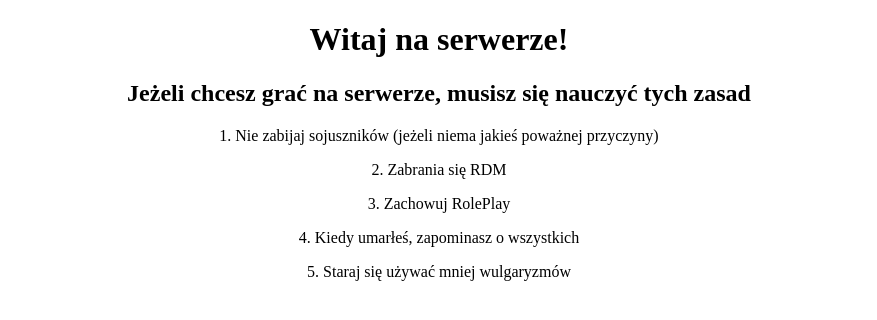
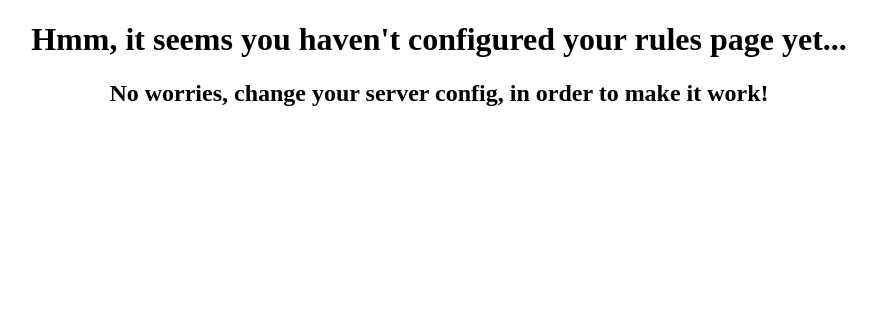
Before and after one commit to dnesov/darklife_example_rules_page, a plain HTML site: page index.html in a window 1280 px wide. Shown: the whole page, without its empty margins (201-1078 px from the left). Drawn offline with Linux system fonts and the light colour scheme.

Commit message:
Update index.html

```diff
--- a/index.html
+++ b/index.html
@@ -3,17 +3,12 @@
 <html lang="en" xmlns="http://www.w3.org/1999/xhtml">
 <head>
     <meta charset="utf-8"/>
-    <title>Serwer Alpha Testerów DarkLife</title>
+    <title>DarkLife example rules page</title>
 </head>
 <body>
     <div align="center">
-    <h1>Witaj na serwerze!</h1>
-    <h2>Jeżeli chcesz grać na serwerze, musisz się nauczyć tych zasad</h2>
-    <p>1. Nie zabijaj sojuszników (jeżeli niema jakieś poważnej przyczyny)</p>
-    <p>2. Zabrania się RDM</p>
-    <p>3. Zachowuj RolePlay</p>
-    <p>4. Kiedy umarłeś, zapominasz o wszystkich</p>
-    <p>5. Staraj się używać mniej wulgaryzmów</p>
+    <h1>Hmm, it seems you haven't configured your rules page yet...</h1>
+    <h2>No worries, change your server config, in order to make it work!</h2>
     </div>
 </body>
 </html>
```
